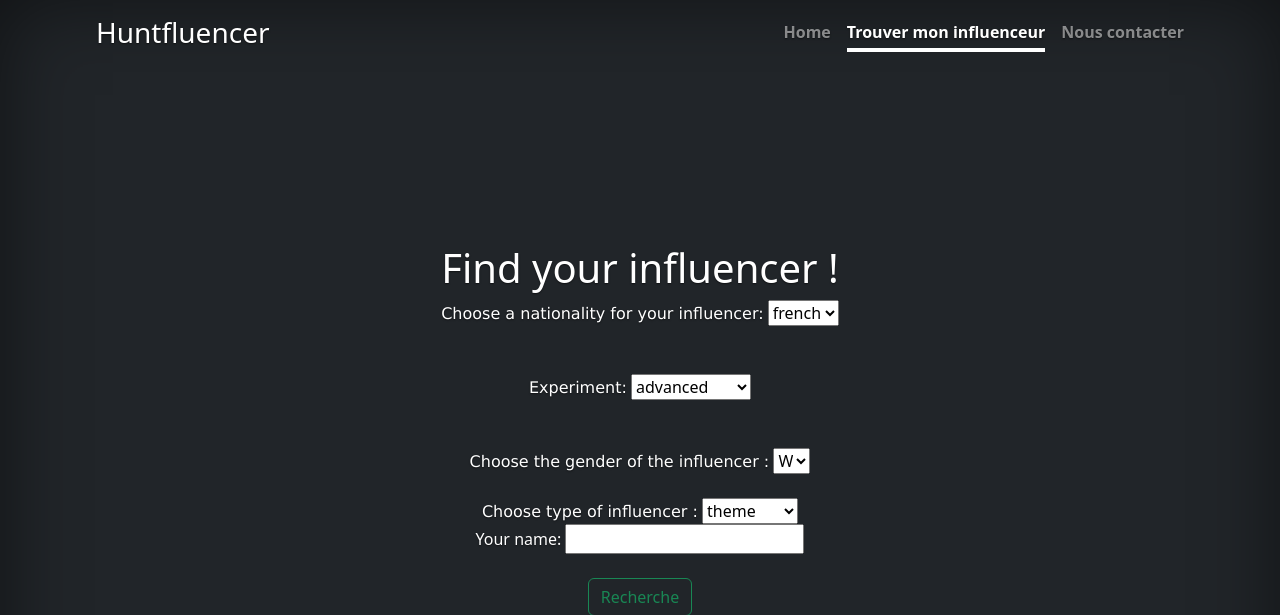
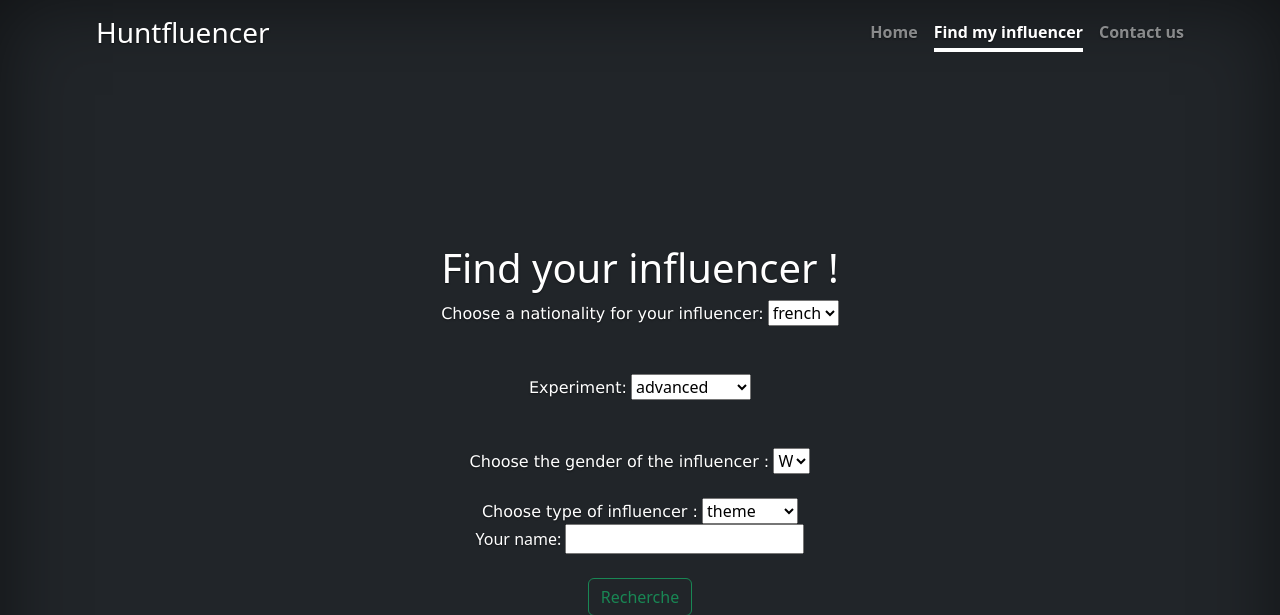
Before and after one commit to layiane/huntfluencer, a Django app: page /trouver_mon_influenceur/forms in a window 1280 px wide. Shown: the top 615 px of the page. Run offline with Django 4.2, Linux system fonts and the light colour scheme; data comes from the database, SQL or seed files in the repository; some libraries are stand-ins or nearby versions.

Commit message:
english version 2

```diff
--- a/huntfluencer/polls/templates/forms.html
+++ b/huntfluencer/polls/templates/forms.html
@@ -85,8 +85,8 @@
         <h3 class="float-md-start mb-0">Huntfluencer</h3>
         <nav class="nav nav-masthead justify-content-center float-md-end">
           <a class="nav-link fw-bold py-1 px-0" href="{% url 'home' %}">Home</a>
-          <a class="nav-link fw-bold py-1 px-0 active" aria-current="page" href="#">Trouver mon influenceur</a>
-          <a class="nav-link fw-bold py-1 px-0" href="{% url 'contact' %}">Nous contacter</a>
+          <a class="nav-link fw-bold py-1 px-0 active" aria-current="page" href="#">Find my influencer</a>
+          <a class="nav-link fw-bold py-1 px-0" href="{% url 'contact' %}">Contact us</a>
         </nav>
       </div>
     </header>
```
